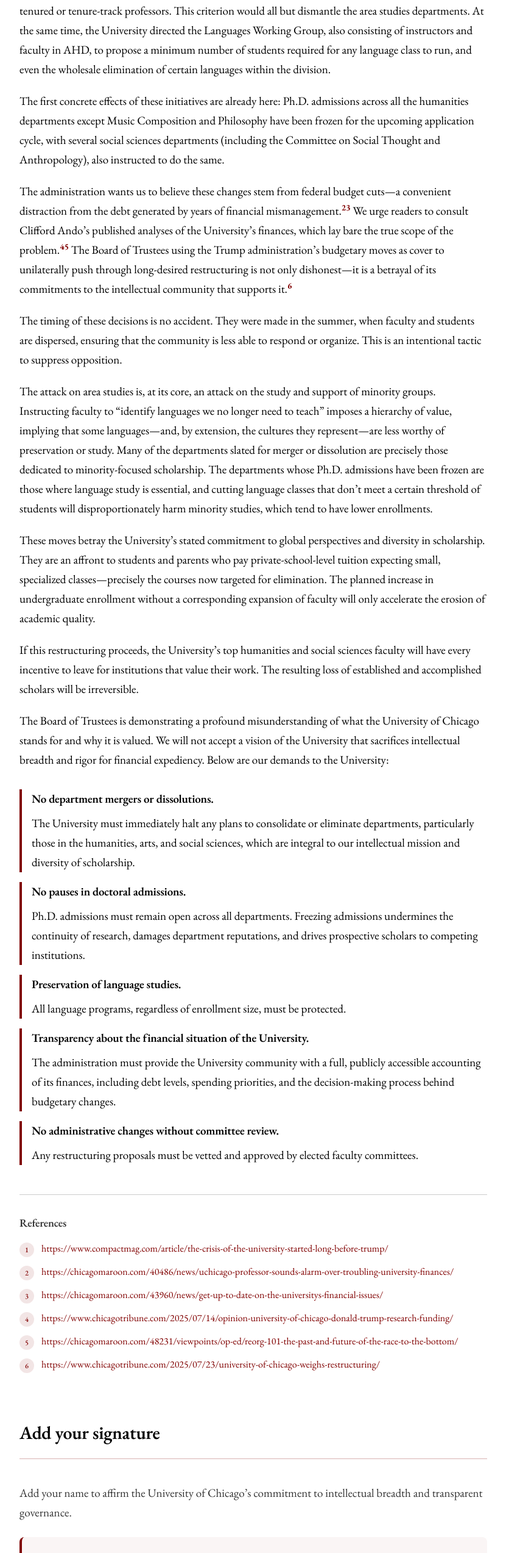
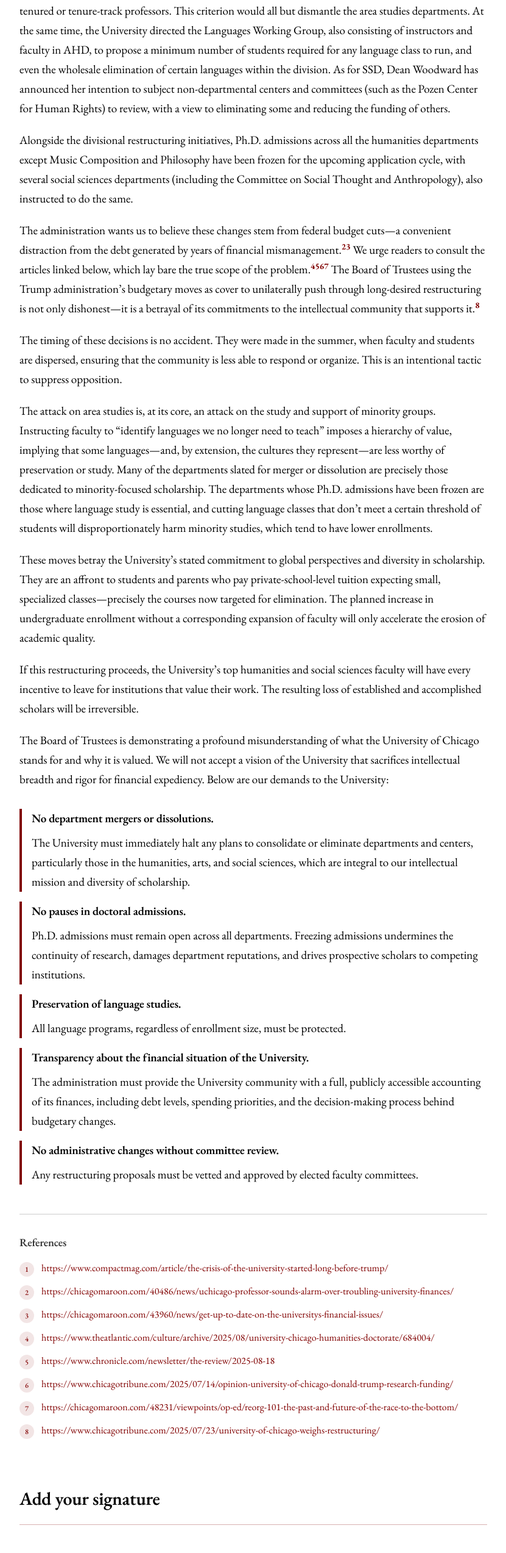
Before and after one commit to zroe1/uchicago-open-letter, a Next.js app: page / in a window 1280 px wide. Shown: the part 918-3464 px from the top of the page at 61% size, without its empty margins (316-1147 px from the left). Built offline with nearby package versions, Linux system fonts and the light colour scheme.

Commit message:
updates to website

```diff
--- a/src/app/page.tsx
+++ b/src/app/page.tsx
@@ -1,5 +1,3 @@
-import { basename } from "path";
-
 export default function Home() {
   return (
     <div className="min-h-screen bg-white text-black">
@@ -136,14 +134,16 @@ export default function Home() {
                 departments. At the same time, the University directed the Languages Working Group,
                 also consisting of instructors and faculty in AHD, to propose a minimum number of
                 students required for any language class to run, and even the wholesale elimination
-                of certain languages within the division.
+                of certain languages within the division. As for SSD, Dean Woodward has announced
+                her intention to subject non-departmental centers and committees (such as the Pozen
+                Center for Human Rights) to review, with a view to eliminating some and reducing the
+                funding of others.
               </p>
               <p>
-                The first concrete effects of these initiatives are already here: Ph.D. admissions
-                across all the humanities departments except Music Composition and Philosophy have
-                been frozen for the upcoming application cycle, with several social sciences
-                departments (including the Committee on Social Thought and Anthropology), also
-                instructed to do the same.
+                Alongside the divisional restructuring initiatives, Ph.D. admissions across all the
+                humanities departments except Music Composition and Philosophy have been frozen for
+                the upcoming application cycle, with several social sciences departments (including
+                the Committee on Social Thought and Anthropology), also instructed to do the same.
               </p>
               <p>
                 The administration wants us to believe these changes stem from federal budget cuts—a
@@ -162,8 +162,8 @@ export default function Home() {
                     3
                   </a>
                 </sup>{" "}
-                We urge readers to consult Clifford Ando&rsquo;s published analyses of the
-                University&rsquo;s finances, which lay bare the true scope of the problem.
+                We urge readers to consult the articles linked below, which lay bare the true scope
+                of the problem.
                 <sup className="footnote-ref">
                   <a
                     href="#footnote-4"
@@ -177,15 +177,29 @@ export default function Home() {
                     className="text-[var(--maroon)] hover:underline text-sm font-bold">
                     5
                   </a>
+                </sup>
+                <sup className="footnote-ref">
+                  <a
+                    href="#footnote-6"
+                    className="text-[var(--maroon)] hover:underline text-sm font-bold">
+                    6
+                  </a>
+                </sup>
+                <sup className="footnote-ref">
+                  <a
+                    href="#footnote-7"
+                    className="text-[var(--maroon)] hover:underline text-sm font-bold">
+                    7
+                  </a>
                 </sup>{" "}
                 The Board of Trustees using the Trump administration’s budgetary moves as cover to
                 unilaterally push through long-desired restructuring is not only dishonest—it is a
                 betrayal of its commitments to the intellectual community that supports it.
                 <sup className="footnote-ref">
                   <a
-                    href="#footnote-6"
+                    href="#footnote-8"
                     className="text-[var(--maroon)] hover:underline text-sm font-bold">
-                    6
+                    8
                   </a>
                 </sup>
               </p>
@@ -230,8 +244,9 @@ export default function Home() {
                   <h3 className="font-semibold mb-2">No department mergers or dissolutions.</h3>
                   <p>
                     The University must immediately halt any plans to consolidate or eliminate
-                    departments, particularly those in the humanities, arts, and social sciences,
-                    which are integral to our intellectual mission and diversity of scholarship.
+                    departments and centers, particularly those in the humanities, arts, and social
+                    sciences, which are integral to our intellectual mission and diversity of
+                    scholarship.
                   </p>
                 </div>
                 <div className="border-l-4 border-[var(--maroon)] pl-4">
@@ -319,6 +334,34 @@ export default function Home() {
                     </span>
                     <div className="text-black/70">
                       <a
+                        href="https://www.theatlantic.com/culture/archive/2025/08/university-chicago-humanities-doctorate/684004/"
+                        target="_blank"
+                        rel="noopener noreferrer"
+                        className="text-[var(--maroon)] hover:underline underline-offset-2 break-words">
+                        https://www.theatlantic.com/culture/archive/2025/08/university-chicago-humanities-doctorate/684004/
+                      </a>
+                    </div>
+                  </div>
+                  <div id="footnote-5" className="flex items-start gap-3">
+                    <span className="inline-flex items-center justify-center w-6 h-6 rounded-full bg-[var(--maroon)]/10 text-[var(--maroon)] text-xs font-medium mt-0.5 flex-shrink-0">
+                      5
+                    </span>
+                    <div className="text-black/70">
+                      <a
+                        href="https://www.chronicle.com/newsletter/the-review/2025-08-18"
+                        target="_blank"
+                        rel="noopener noreferrer"
+                        className="text-[var(--maroon)] hover:underline underline-offset-2 break-words">
+                        https://www.chronicle.com/newsletter/the-review/2025-08-18
+                      </a>
+                    </div>
+                  </div>
+                  <div id="footnote-6" className="flex items-start gap-3">
+                    <span className="inline-flex items-center justify-center w-6 h-6 rounded-full bg-[var(--maroon)]/10 text-[var(--maroon)] text-xs font-medium mt-0.5 flex-shrink-0">
+                      6
+                    </span>
+                    <div className="text-black/70">
+                      <a
                         href="https://www.chicagotribune.com/2025/07/14/opinion-university-of-chicago-donald-trump-research-funding/"
                         target="_blank"
                         rel="noopener noreferrer"
@@ -327,9 +370,9 @@ export default function Home() {
                       </a>
                     </div>
                   </div>
-                  <div id="footnote-5" className="flex items-start gap-3">
+                  <div id="footnote-7" className="flex items-start gap-3">
                     <span className="inline-flex items-center justify-center w-6 h-6 rounded-full bg-[var(--maroon)]/10 text-[var(--maroon)] text-xs font-medium mt-0.5 flex-shrink-0">
-                      5
+                      7
                     </span>
                     <div className="text-black/70">
                       <a
@@ -341,9 +384,9 @@ export default function Home() {
                       </a>
                     </div>
                   </div>
-                  <div id="footnote-6" className="flex items-start gap-3">
+                  <div id="footnote-8" className="flex items-start gap-3">
                     <span className="inline-flex items-center justify-center w-6 h-6 rounded-full bg-[var(--maroon)]/10 text-[var(--maroon)] text-xs font-medium mt-0.5 flex-shrink-0">
-                      6
+                      8
                     </span>
                     <div className="text-black/70">
                       <a
```
